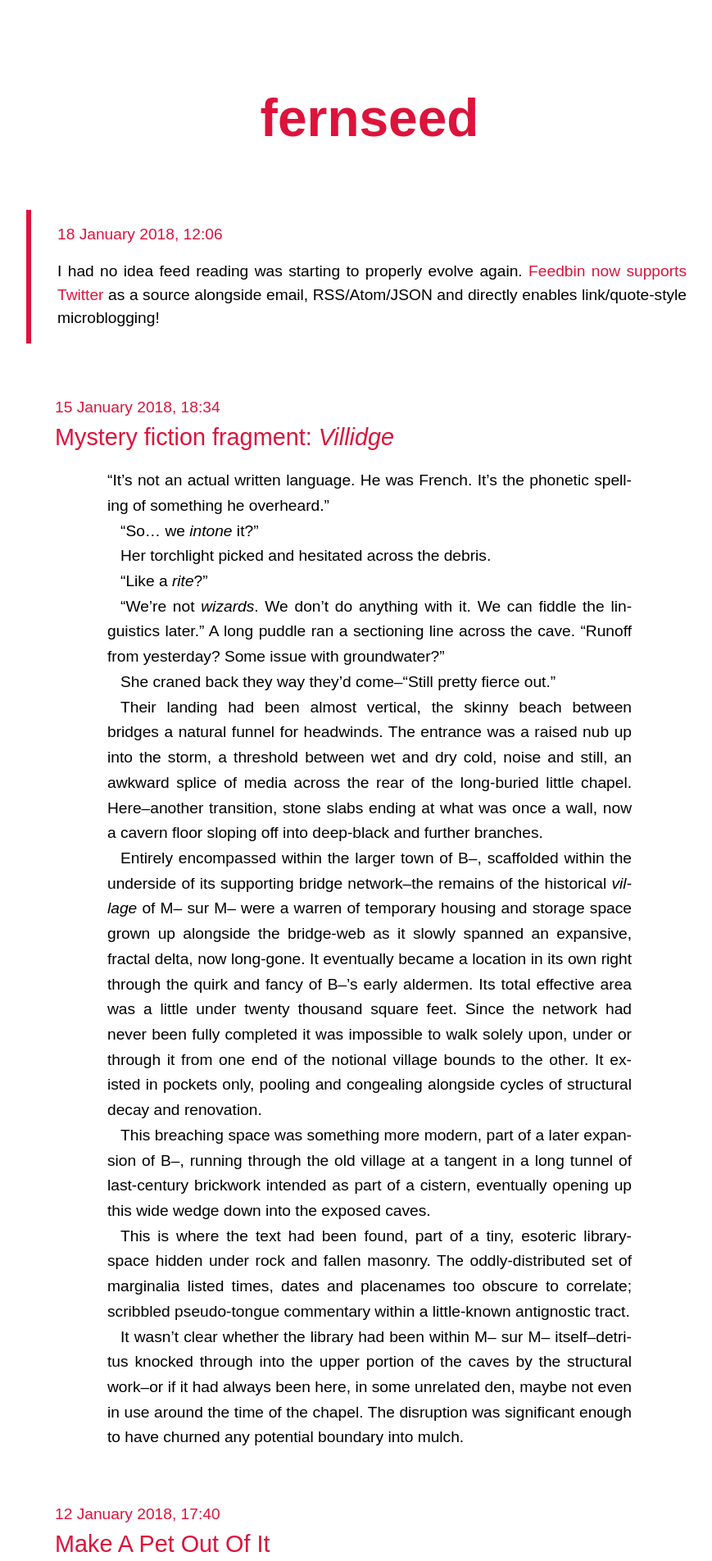
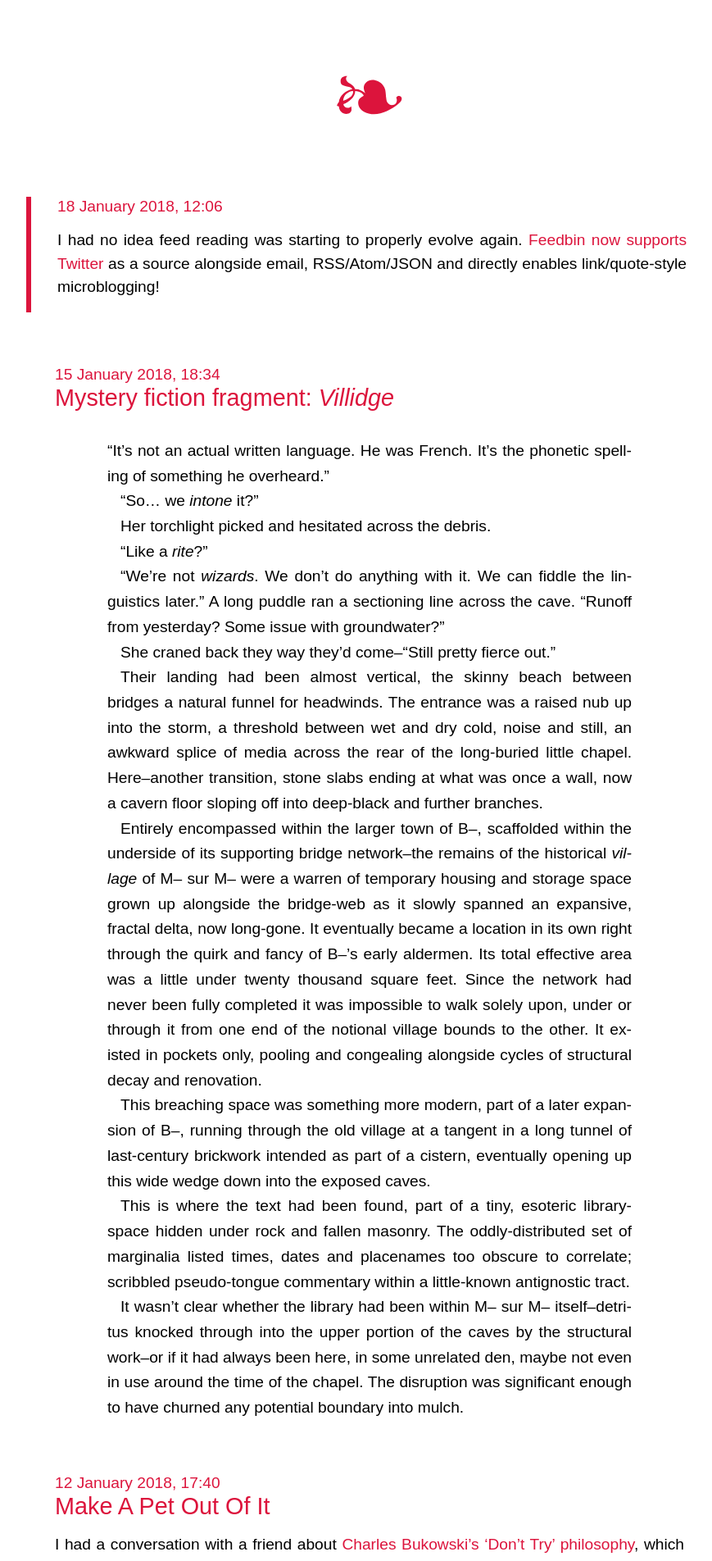
Before and after one commit to dmcgk/dmcgk.github.io, a Jekyll site: the page built from index.html, in a window 1280 px wide. Shown: the top 1904 px of the page at 82% size, without its empty margins (189-1058 px from the left). Built offline with Jekyll 4.4.1, drawn with Linux system fonts in a browser that asks for light colours; some web fonts are replaced; the list of posts is cut into pages by our own code.

Commit message:
Update site style and layout.
Remove the old-fashioned ‘wordmark’ on articles. Make better use of space. Add a standard ‘back to index’ navigation element.

```diff
--- a/_data/authors.yml
+++ b/_data/authors.yml
@@ -6,6 +6,7 @@ darren:
   email: feedback@fernseed.org
   key: https://fernseed.org/publickey/
   urls:
+    - https://fernseed.org
     - https://twitter.com/dmcgk
     - https://github.com/dmcgk
     - https://micro.blog/dmcgk
--- a/_includes/paginate.html
+++ b/_includes/paginate.html
@@ -1,7 +1,7 @@
 {% assign posts_and_collections = site.posts | concat: site.fiction | sort: 'date' | reverse %}
 
 {% if posts_and_collections.size > site.paginate %}
-	<a href="/archive/">archive</a>
+	&nbsp;<a href="/archive/">archive</a>
 	<!-- Uncomment to enable post counter -->
 	<!-- ({{ posts_and_collections.size }} posts) -->
 	<br />
--- a/_includes/post-type.liquid
+++ b/_includes/post-type.liquid
@@ -1,11 +1,13 @@
 {% if post %}
 	{% assign raw = post.content | strip_html %}
+	{% assign override = post.override %}
 {% else %}
 	{% assign raw = page.content | strip_html %}
+	{% assign override = page.override %}
 {% endif %}
 
-{% if raw.size <= site.micro_length %}
-  {% assign is_micro_post = true %}
+{% if override or raw.size > site.micro_length %}
+	{% assign is_micro_post = false %}
 {% else %}
-  {% assign is_micro_post = false %}
+	{% assign is_micro_post = true %}
 {% endif %}
--- a/_includes/style.scss
+++ b/_includes/style.scss
@@ -15,6 +15,7 @@
 {% assign site-medium = "48rem" %}
 {% assign site-large = "64rem" %}
 {% assign fiction-inset = "40rem" %}
+{% assign article-spacing = "15vh" %}
 
 /* Web Fonts */
 
@@ -58,11 +59,15 @@
 /* Styles */
 
 @include headings-all(){
-  margin-top: 2rem;
-  margin-bottom: 1rem;
+  text-align: left;
   font-weight: normal;
+  line-height: 1.2;
   color: {{ site-colour }};
   @extend %headings !optional;
+}
+
+html {
+  height: 100%;
 }
 
 body {
@@ -74,7 +79,11 @@ body {
   text-align: justify;
   margin-left: auto;
   margin-right: auto;
+  position: relative;
+  min-height: 100%;
+}
 
+p {
   /* Browser-specific Hyphenation Fix */
   -ms-word-break: break-all;
   word-break: break-all;
@@ -94,15 +103,20 @@ pre, code {
   font-size: smaller;
 }
 
-header, footer {
+header %headings, footer {
   padding: 4rem 2rem;
   text-align: center;
 }
 
-header %headings {
-  font-weight: bold;
-  font-size: 4rem;
-  margin-bottom: 0;
+footer {
+  position: absolute;
+  bottom: 0;
+  right: 0;
+  left: 0;
+}
+
+header svg {
+  height: 4rem;
 }
 
 a {
@@ -150,6 +164,10 @@ section > :not(img), article > :not(img) {
   margin: 1rem auto;
 }
 
+section + footer {
+  position: relative;
+}
+
 blockquote {
   padding: 0 1rem;
   font-style: italic;
@@ -162,7 +180,24 @@ blockquote, .micro-excerpt > :not(img) {
   border-color: {{ site-colour }};
 }
 
-.micro-excerpt > :not(img) {
+article {
+  padding: {{ article-spacing }} 0;
+}
+
+article p + %headings {
+  margin-top: 2rem;
+}
+
+article %headings + p, .fiction %headings + p {
+  margin-top: 2rem;
+}
+
+article > %headings, .micro-excerpt > %headings, .article-excerpt > %headings, {
+  margin: 0 auto;
+  padding: 0 2rem;
+}
+
+.micro-excerpt > :not(img):not(%headings) {
   padding: 1rem 2rem;
 }
 
@@ -170,14 +205,15 @@ blockquote, .micro-excerpt > :not(img) {
   list-style-type: none;
 }
 
-.article-excerpt blockquote, .micro-excerpt blockquote,  {
+.micro-excerpt blockquote, .article-excerpt blockquote,   {
   padding: 0;
   border-style: none;
 }
 
-.article-excerpt > %headings, .micro-excerpt > %headings {
-  margin: 0 auto;
-  padding-bottom: 0;
+.micro-excerpt > .categories {
+  color: gray;
+  padding-top: 0;
+  margin-top: 0;
 }
 
 .article-excerpt {
@@ -210,18 +246,21 @@ blockquote, .micro-excerpt > :not(img) {
   max-width: {{ fiction-inset }};
 }
 
-.fiction h2+p {
-  margin-top: 1rem;
-}
-
-.fiction p+p {
+.fiction p + p {
   text-indent: 1rem;
 }
 
-p.categories {
-  color: gray;
-  padding-top: 0;
-  margin-top: 0;
+.tagline {
+  text-align: right;
+}
+
+.navigation-element {
+  display: inline;
+  margin-right: 1rem;
+}
+
+a.navigation-element:hover, header a:hover {
+  text-decoration: none;
 }
 
 #genre {
@@ -232,12 +271,8 @@ p.categories {
 
 @include respond-to({{ site-large }}) {
 
-  header %headings {
-    font-size: 3rem;
-  }
-
   section > :not(img), article > :not(img) {
-    max-width: 80%;
+    max-width: 70%;
   }
 
   .fiction p {
@@ -246,19 +281,30 @@ p.categories {
 
 }
 
+@include respond-to({{ site-medium }}) {
+
+  body {
+    text-align: left;
+  }
+
+}
+
 @include respond-to({{ site-small }}) {
 
   body {
-    text-align: left;
     font-size: 1rem;
   }
 
   header, footer {
-    padding: 1rem 0rem;
+    padding: 3rem 1rem;
   }
 
-  header %headings {
-    font-size: 2rem;
+  header svg {
+    height: 3rem;
+  }
+
+  section > :not(img), article > :not(img) {
+    max-width: 80%;
   }
 
   blockquote {
@@ -274,10 +320,6 @@ p.categories {
     margin-bottom: 2rem;
   }
 
-  .article-excerpt > %headings, .micro-excerpt > %headings {
-    padding: 0;
-  }
-
   .fiction p {
     max-width: 80%;
   }
--- a/_layouts/default.html
+++ b/_layouts/default.html
@@ -36,22 +36,28 @@ layout: compress
     </style>
   </head>
   <body>
-    <header>
-      <h2><a href="/">{{ site.title | default: site.github.repository_name }}</a></h2>
-      {% if site.data.navigation.size > 0 %}
+      {% if page.layout == "index" %}
+      <header>
+        <h2><a class="u-url" href="/">{% include logo.svg %}</a></h2>
+        {% if site.data.navigation.size > 0 %}
         <nav>
           {% for nav_item in site.data.navigation %}
             <a href="{{ nav_item.link }}">{{ nav_item.title }}</a>
             {% unless forloop.last %}{{ site.spacer }}{% endunless %}
           {% endfor %}
         </nav>
+        {% endif %}
+      </header>
       {% endif %}
-    </header>
       {% unless page.layout == "index" %}
+        {% assign display_date = page.date | default: site.time %}
         <article class="e-content{% if is_micro_post %} p-name{% endif %}{% if page.collection %} {{ page.collection }}{% endif %}">
-        {% unless is_micro_post or page.categories contains "meta" %}
-          <h1>{% if page.genre %}{{ page.genre | capitalize }}{% if page.type %} {{ page.type }}{% endif %}: <em>{% endif %}<a href="{{ page.url }}">{{ page.title }}</a>{% if page.genre %}</em>{% endif %}</h1>
-        {% endunless %}
+        {% if is_micro_post %}
+          <h1><a class="navigation-element" href="/">❬</a><a href="{{ page.url }}" class="u-url dt-published">{{ display_date | date: '%-d %B %Y, %H:%M' }}</a></h1>
+        {% else %}
+          <h1><a class="navigation-element" href="/">❬</a><a class="u-url" href="{{ page.url }}">{{ page.title }}</a></h1>
+          {% if page.genre %}<h3>{{ page.genre | capitalize }}{% if page.type %} {{ page.type }}{% endif %}<em>{% endif %}{% if page.genre %}</em></h3>{% endif %}
+        {% endif %}
         {% if page.link %}
           <p>Via <a class="u-in-reply-to" href="{{ page.link }}" title="Source Link">{{ page.attribution }}:</a></p>
         {% endif %}
@@ -61,7 +67,9 @@ layout: compress
       {{ content_with_inline_images_unwrapped }}
       {% unless page.layout == "index" %}
         {% include images.html %}
-        <h4><a href="{{ page.url }}" class="u-url dt-published">{{ page.date | date: '%-d %B %Y, %H:%M' }}</a>{% if page.prompt %}, <a href="/random/">prompts</a>: <em>{{ page.prompt }}{% endif %}</em></h4>
+        {% unless page.categories contains "meta" %}
+        <h4 class="tagline h-card"><span class="p-author p-nickname">@{{ author.twitter }}</span>{{ site.spacer }}<a href="{{ site.url }}">{{ site.long_title }}</a>{% unless is_micro_post %}{{ site.spacer }}<time class="dt-published" datetime="{{ display_date | date: '%Y-%m-%d %H:%M:%S' }}">{{ display_date | date: '%Y-%m-%d' }}</time>{% endunless %}</h4>{% if page.prompt %}<h4 class="tagline"><a href="/random/"><em>{{ page.prompt }}{% endif %}</em></a></h4>
+        {% endunless %}
         </article>
       {% endunless %}
     <footer>
@@ -71,11 +79,9 @@ layout: compress
             {% include paginate.html %}
           {% endunless %}
         {% else %}
-          {% unless page.categories contains 'aggregated' %}
-             {% if page.collection == "fiction" %}<a href="{{ site.epub_path }}{{ page.title }}.epub" title="ePub">{% include document.svg %}</a>&nbsp;{% endif %}<a href="{{ site.markdown_url }}{{ site.github.repository_nwo }}/master/{{ page.path }}" title="Markdown (Plain Text)">{% include markdown.svg %}</a>{% if page.collection == "fiction" %}&nbsp;<a href="{{ site.pdf_path }}{{ page.title }}.pdf"} title="PDF">{% include document-inverted.svg %}</a>{% endif %}<br />
-          {% endunless %}
+          {% unless page.categories contains 'aggregated' %}&nbsp;{% if page.collection == "fiction" %}<a href="{{ site.epub_path }}{{ page.title }}.epub" title="ePub">{% include document.svg %}</a>&nbsp;{% endif %}<a href="{{ site.markdown_url }}{{ site.github.repository_nwo }}/master/{{ page.path }}" title="Markdown (Plain Text)">{% include markdown.svg %}</a>{% if page.collection == "fiction" %}&nbsp;<a href="{{ site.pdf_path }}{{ page.title }}.pdf" title="PDF">{% include document-inverted.svg %}</a>{% endif %}{% endunless %}<br />
         {% endif %}
-        <span class="h-card">&copy; {{ site.time | date: '%Y' }} <span class="p-nickname">@dmcgk</span> <br /> <a class="u-url" href="{{ site.url }}">{{ site.long_title }}</a></span>
+        &copy;&nbsp;{{ site.time | date: '%Y' }}
       </p>
     </footer>
   </body>
```
Also changed, not shown: _includes/logo.svg (added).
